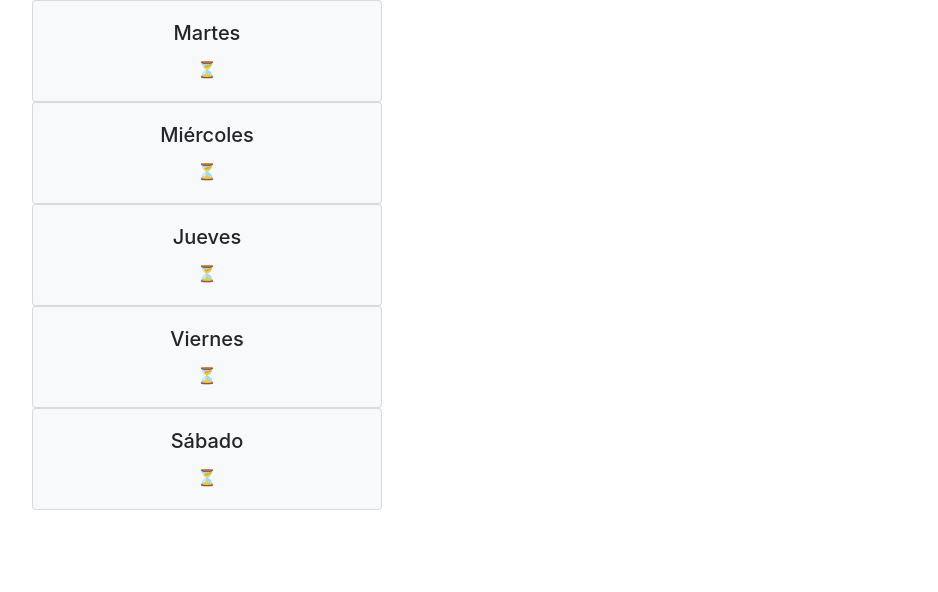
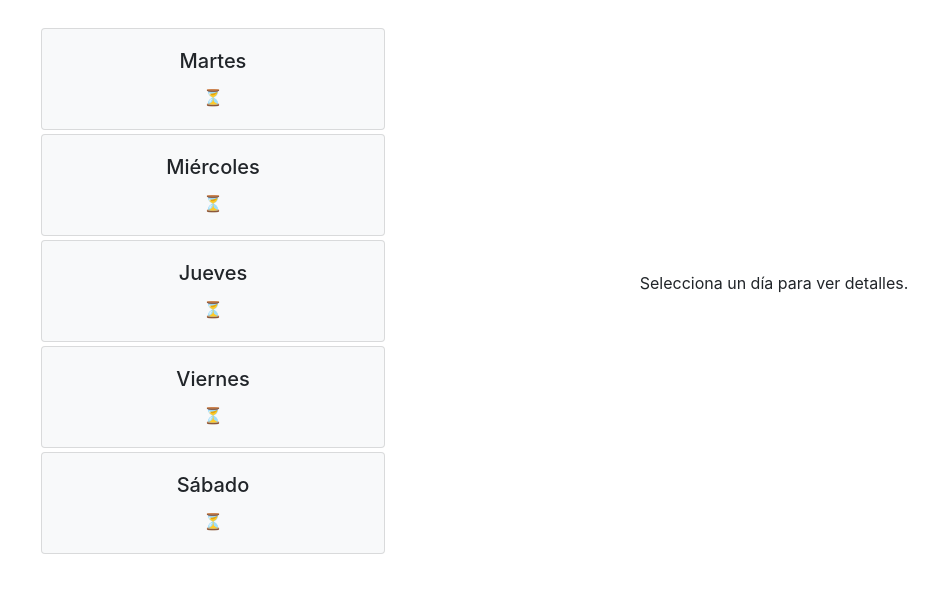
Before and after one commit to agj/web-app-exercise, a React (Create React App) app: page /1 in a window 1280 px wide. Shown: the top 592 px of the page, without its empty margins (53-991 px from the left). Built offline with nearby package versions, Linux system fonts and the light colour scheme; no server answers.

Commit message:
Mejorando estilos. Botón para volver a la raíz añadido.

```diff
--- a/src/App.css
+++ /dev/null
@@ -1,22 +0,0 @@
-
-:root {
-  font-size: 15pt;
-}
-
-* {
-  box-sizing: border-box;
-}
-
-.App {
-  padding: 2em;
-  display:flex;
-  justify-content: center;
-  flex-flow: column;
-  align-items: center;
-}
-
-
-.days {
-  display: flex;
-  flex-direction: row;
-}
--- a/src/App.js
+++ b/src/App.js
@@ -1,27 +1,37 @@
 import React from 'react';
-import { Container, Row, Col } from 'reactstrap';
+import { NavLink } from 'react-router-dom';
+import { Container, Row, Col, Button } from 'reactstrap';
 import { WeatherOverview } from './features/weather/WeatherOverview';
 import { DayDetails } from './features/weather/DayDetails';
 import { slugToTime } from './features/weather/days';
-// import './App.css';
 
 function App({ match: { params: { day } }}) {
   const dayTime = slugToTime(day);
 
   return (
-    <Container>
+    <Container className="p-4">
       <Row>
         <Col sm="4">
           <WeatherOverview currentDay={ dayTime } />
         </Col>
-        <Col sm="8">
+        <Col sm="8" className="text-center my-auto">
           { dayTime
-            ? <DayDetails
-                width={ 500 }
-                height={ 500 }
-                day={ dayTime }
-              />
-            : ''
+            ? <div>
+                <DayDetails
+                  width={ 500 }
+                  height={ 500 }
+                  day={ dayTime }
+                />
+                <Button
+                  tag={ NavLink }
+                  to="/"
+                >
+                  Cerrar
+                </Button>
+              </div>
+            : <p>
+                Selecciona un día para ver detalles.
+              </p>
           }
         </Col>
       </Row>
--- a/src/features/weather/DayDetails.js
+++ b/src/features/weather/DayDetails.js
@@ -7,7 +7,6 @@ import { AxisLeft, AxisBottom } from '@vx/axis';
 import { GridRows, GridColumns } from '@vx/grid';
 import { pipe, min, max } from 'ramda';
 import { retrieveDayTemperatures, selectDayTemperatures } from './weatherSlice';
-// import styles from './DayDetails.module.css';
 
 
 
@@ -26,17 +25,14 @@ export function DayDetails({ width, height, day }) {
   });
 
   if (!data || data.length === 0) {
-    return (
-      <div>
-      </div>
-    );
+    return <div></div>;
   }
 
   const margin = {
-    top: 30,
+    top: 6,
     bottom: 30,
     left: 30,
-    right: 30,
+    right: 0,
   };
 
   const xMax = width - margin.left - margin.right;
--- a/src/features/weather/DayOverview.js
+++ b/src/features/weather/DayOverview.js
@@ -18,7 +18,7 @@ export function DayOverview({ children, day, currentDay }) {
     <Card
       tag={ NavLink }
       to={ `/${ timeToSlug(day) }` }
-      className={ styles.DayOverview + ' text-center' }
+      className={ styles.DayOverview + ' text-center my-1' }
       color={ isActive ? 'dark' : 'light' }
       inverse={ isActive }
     >
--- a/src/features/weather/DayOverview.module.css
+++ b/src/features/weather/DayOverview.module.css
@@ -1,6 +1,5 @@
 
 .DayOverview {
-  /* width: 12rem; */
   color: inherit;
   text-decoration: inherit;
 }
```
Also changed, not shown: src/features/weather/DayDetails.module.css (deleted, +0 -11 lines).
